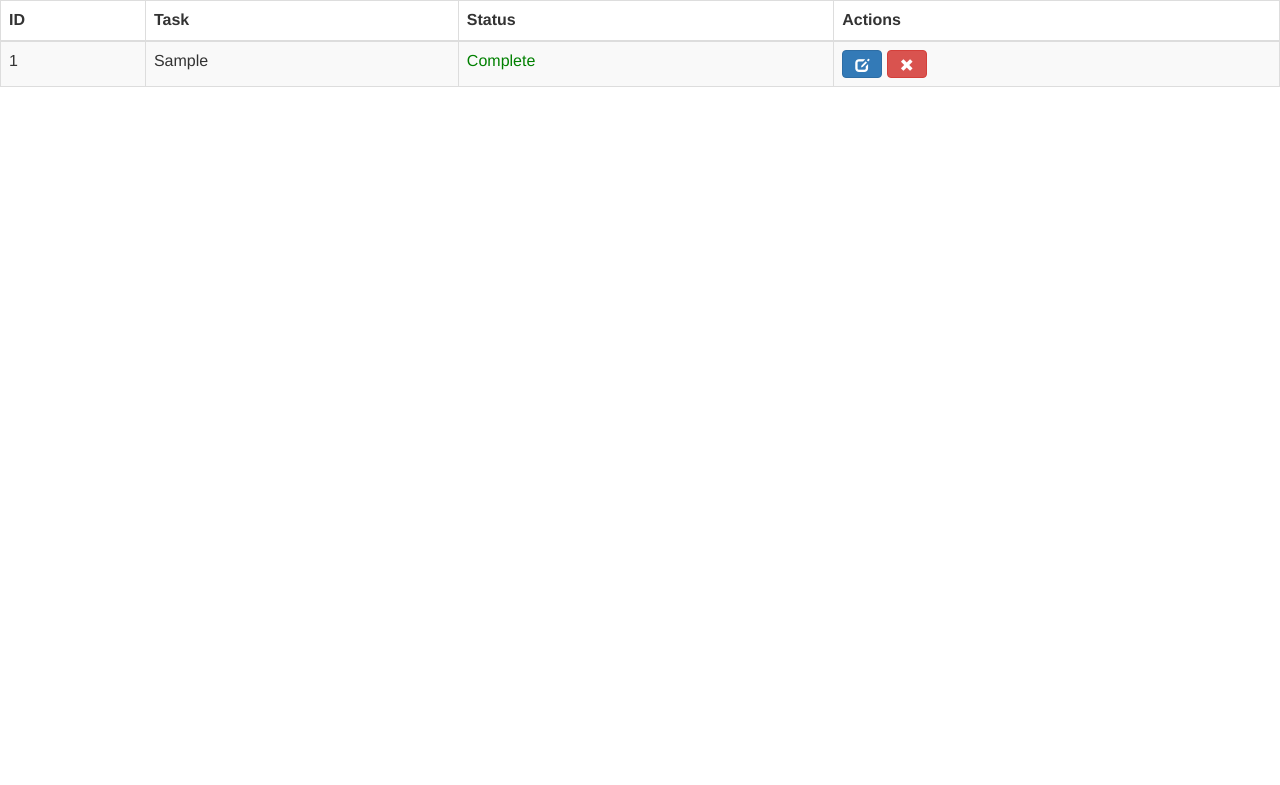
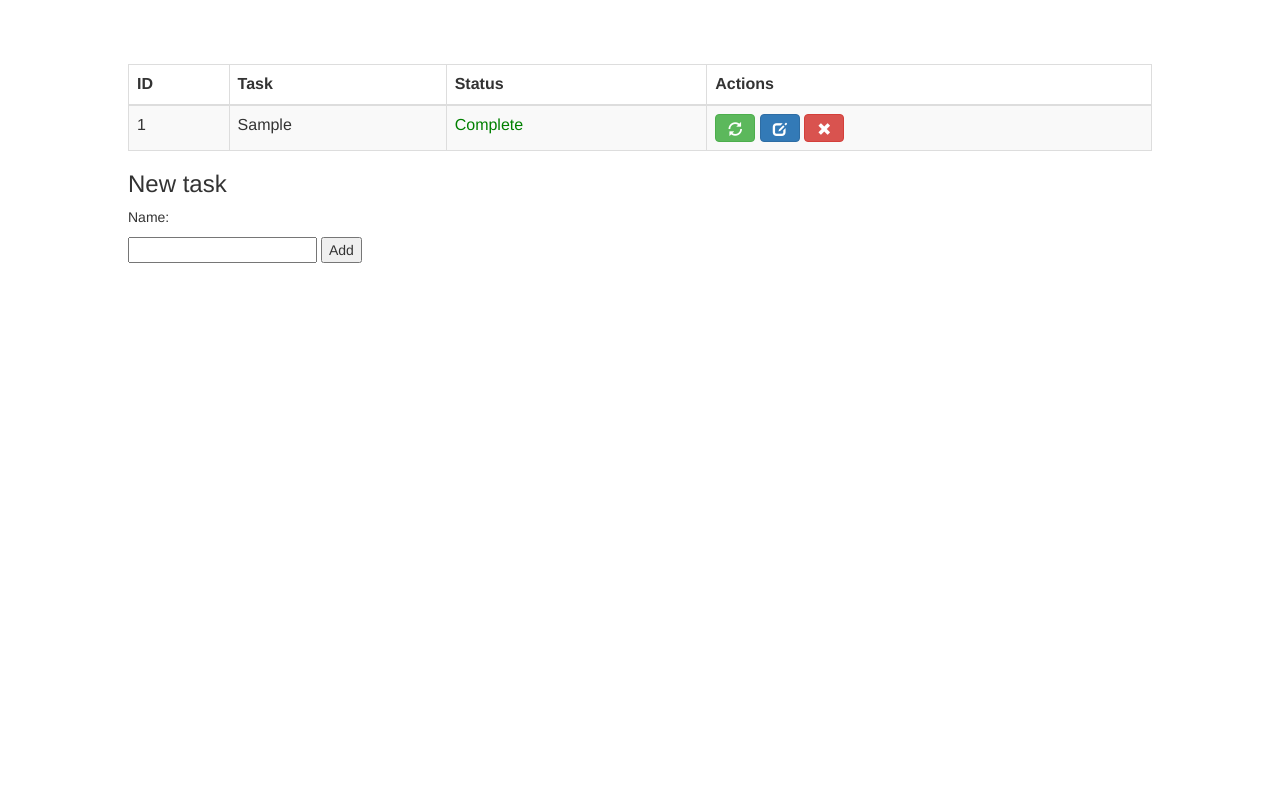
Before and after one commit to yashshah1/workshop, a PHP site: page / in a window 1280 px wide. Shown: the top 785 px of the page. Run offline with PHP 8.4, Linux system fonts and the light colour scheme; tables that the repository leaves empty or names only in its code hold one stand-in row (values such as "Sample post").

Commit message:
final-commit

```diff
--- a/index.php
+++ b/index.php
@@ -12,7 +12,18 @@
     $alert_result = false;
     $message = '';
     if(isset($_POST)) {
-        foreach($_POST as $key => $value){
+        if (isset($_POST['add_new_task'])) {
+            $name = $_POST['name_of_task'];
+            if (strlen($name) > 0) {
+                $query = "insert into `tasks` (`id`, `task`, `status`) values (NULL, '$name', '0');";
+                $alert_result = $conn->query($query);
+                if($alert_result) {
+                        $message = 'Added successfully';
+                }
+            }
+        }
+        else {
+            foreach($_POST as $key => $value) {
                 if($key[0] == 'D') {
                     $id = substr($key, 1);
                     $query = "delete from tasks where id=$id";
@@ -39,6 +50,17 @@
                         $message = 'Updated task';
                     }
                 }
+                else if ($key[0] == 'I') {
+                    $id = substr($key, 1);
+
+                    $query = "update tasks set status=0 where id=$id";
+                    $alert_result = $conn->query($query);
+                    if($alert_result) {
+                        $message = 'Marked as incomplete';
+                    }
+                }
+
+            }
         }
     }
     $query = "select * from tasks";
@@ -49,6 +71,13 @@
     <head>
         <title>Workshop!</title>
         <link rel="stylesheet" href="https://maxcdn.bootstrapcdn.com/bootstrap/3.3.4/css/bootstrap.min.css">
+        <style>
+            body {
+                width: 80%;
+                margin-left: 10%;
+                margin-top: 5%;
+            }
+        </style>
     </head>
     <body>
         <form action="index.php" method="POST">
@@ -58,8 +87,11 @@
             }
             else {
                 if ($alert_result) {
-                    echo "</div>
-                        <div class=\"alert alert-success alert-dismissible\" role=\"alert\">".$message."</div>";
+                    echo "<div class=\"alert alert-success alert-dismissible\" role=\"alert\">".$message;
+                    echo "<button type=\"button\" class=\"close\" data-dismiss=\"success\" aria-label=\"Close\">
+                            <span aria-hidden=\"true\">&times;</span>
+                         </button>";
+                    echo "</div>";
                 }
                 echo "
                     <table class=\"table table-striped table-bordered table-hover\">
@@ -87,12 +119,17 @@
                     echo "<center><td>";
                     if ($row['status'] == '0') {
                         echo "<button type=\"submit\" class=\"btn btn-success\" name=\"C".$row['id']."\">
-                                    <span class=\"  glyphicon glyphicon-ok\"></span>
+                                    <span class=\"glyphicon glyphicon-ok\"></span>
+                                </button>";
+                    }
+                    else {
+                        echo "<button type=\"submit\" class=\"btn btn-success\" name=\"I".$row['id']."\">
+                                    <span class=\"glyphicon glyphicon-refresh\"></span>
                                 </button>";
                     }
                     echo "
                             <button type=\"submit\" class=\"btn btn-primary\" name=\"E".$row['id']."\">
-                                    <span class=\"  glyphicon glyphicon-edit\"></span>
+                                <span class=\"glyphicon glyphicon-edit\"></span>
                             </button>
                             <button type=\"submit\" class=\"btn btn-danger\" name=\"D".$row['id']."\">
                                 <span class=\"glyphicon glyphicon-remove\"></span>
@@ -115,17 +152,19 @@
                         $result = $conn->query($query);
                         $row = $result->fetch_assoc();
 
-
-                        echo "<form action=\"index.php\" method=\"POST\">";
                         echo "<strong> Task Name: </strong>";
                         echo "<input type=\"text\" name=\"newname\" value=\"".$row['task']."\"></input>";
                         echo "<button type=\"submit\" name=\"U".$id."\">Update</button>";
-                        echo "</form>";
                     }
                 }
             }
-            unset($_POST);
             ?>
+            <div>
+                <h3>New task</h3>
+                <p>Name: </p>
+                <input type="text" name="name_of_task">
+                <button type="submit" name="add_new_task">Add</button>
+            </div>
         </form>
         <script src="bootstrap.min.js"></script>
     </body>
```
Lines whose indentation alone changed are shown as unchanged.
